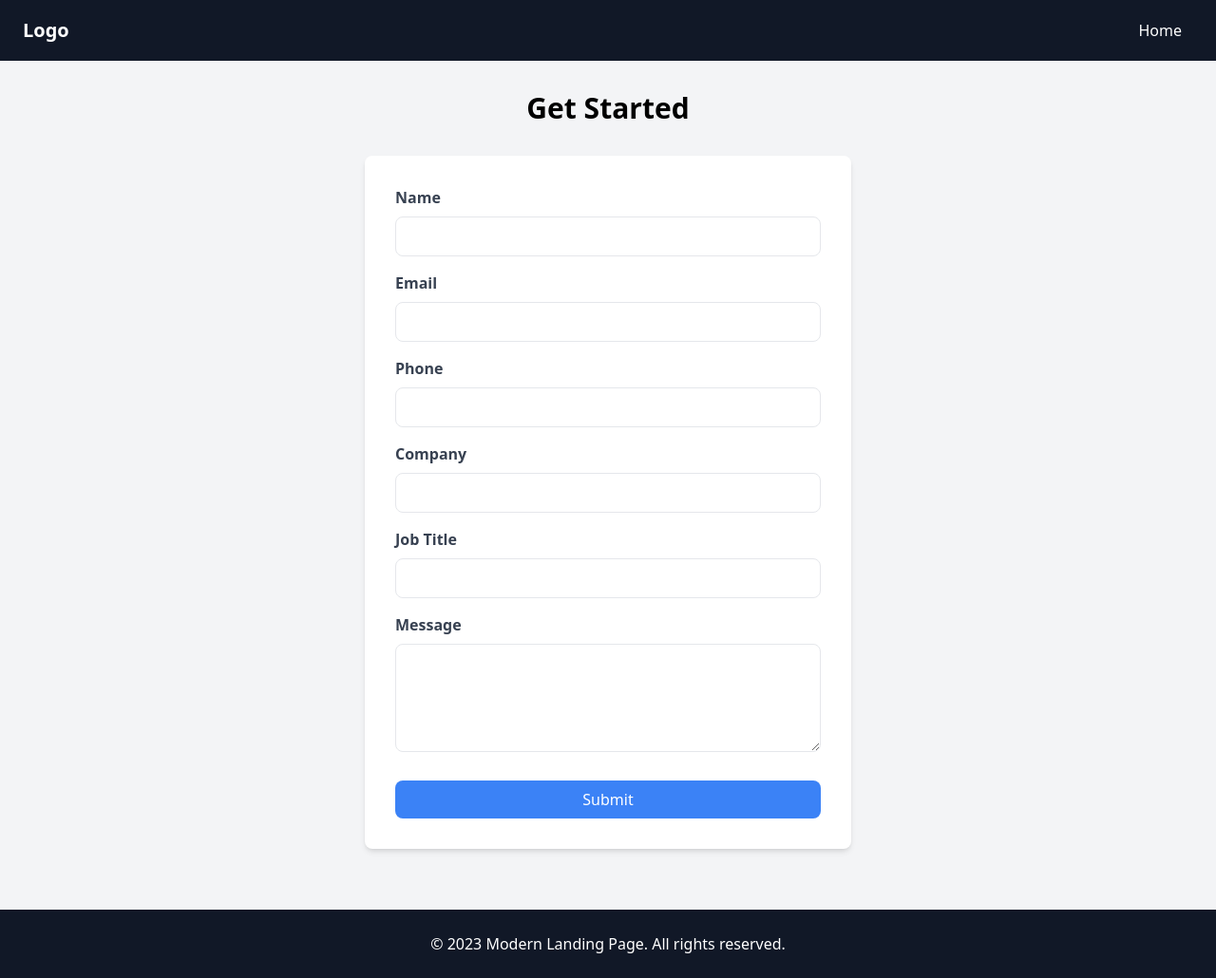
After one commit to nimblegeek/MakerModeDev, a Flask app: page /get-started in a window 1280 px wide. The commit adds this page. Shown: the whole page at 95% size. Run offline with Flask 3, Linux system fonts and the light colour scheme; some libraries are stand-ins or nearby versions.

Commit message:
Agent query: Is the landing page accessible and displaying correctly? Can you navigate to the "Get Started" page?

```diff
--- a/app.py
+++ b/app.py
@@ -1,10 +1,51 @@
-from flask import Flask, render_template
+import os
+from flask import Flask, render_template, request, jsonify
+from flask_sqlalchemy import SQLAlchemy
+from sqlalchemy.orm import DeclarativeBase
 
+class Base(DeclarativeBase):
+    pass
+
+db = SQLAlchemy(model_class=Base)
 app = Flask(__name__)
+
+# Configure SQLite database
+app.config['SQLALCHEMY_DATABASE_URI'] = 'sqlite:///submissions.db'
+app.config['SQLALCHEMY_TRACK_MODIFICATIONS'] = False
+db.init_app(app)
+
+class Submission(db.Model):
+    id = db.Column(db.Integer, primary_key=True)
+    name = db.Column(db.String(100), nullable=False)
+    email = db.Column(db.String(120), nullable=False)
+    phone = db.Column(db.String(20), nullable=False)
+    company = db.Column(db.String(100), nullable=False)
+    job_title = db.Column(db.String(100), nullable=False)
+    message = db.Column(db.Text, nullable=False)
+
+with app.app_context():
+    db.create_all()
 
 @app.route('/')
 def index():
     return render_template('index.html')
 
+@app.route('/get-started', methods=['GET', 'POST'])
+def get_started():
+    if request.method == 'POST':
+        data = request.json
+        new_submission = Submission(
+            name=data['name'],
+            email=data['email'],
+            phone=data['phone'],
+            company=data['company'],
+            job_title=data['jobTitle'],
+            message=data['message']
+        )
+        db.session.add(new_submission)
+        db.session.commit()
+        return jsonify({'success': True, 'message': 'Form submitted successfully!'}), 200
+    return render_template('get_started.html')
+
 if __name__ == '__main__':
     app.run(host='0.0.0.0', port=5000, debug=True)
--- a/static/js/main.js
+++ b/static/js/main.js
@@ -9,21 +9,6 @@ document.addEventListener('DOMContentLoaded', () => {
         });
     });
 
-    // Form submission
-    const form = document.getElementById('signup-form');
-    form.addEventListener('submit', (e) => {
-        e.preventDefault();
-        const email = form.querySelector('input[type="email"]').value;
-        alert(`Thank you for signing up with email: ${email}`);
-        form.reset();
-    });
-
-    // Add animation to feature icons
-    const featureIcons = document.querySelectorAll('#features img');
-    featureIcons.forEach(icon => {
-        icon.classList.add('feature-icon');
-    });
-
     // Calendly modal
     const calendlyButton = document.getElementById('calendly-button');
     if (calendlyButton) {
@@ -31,7 +16,38 @@ document.addEventListener('DOMContentLoaded', () => {
             Calendly.initPopupWidget({url: 'https://calendly.com/your-calendly-link'});
             return false;
         });
-    } else {
-        console.error('Calendly button not found');
+    }
+
+    // Get Started form submission
+    const getStartedForm = document.getElementById('get-started-form');
+    if (getStartedForm) {
+        getStartedForm.addEventListener('submit', async (e) => {
+            e.preventDefault();
+            const formData = new FormData(getStartedForm);
+            const data = Object.fromEntries(formData.entries());
+            data.jobTitle = data['job-title'];
+            delete data['job-title'];
+
+            try {
+                const response = await fetch('/get-started', {
+                    method: 'POST',
+                    headers: {
+                        'Content-Type': 'application/json',
+                    },
+                    body: JSON.stringify(data),
+                });
+
+                if (response.ok) {
+                    const result = await response.json();
+                    alert(result.message);
+                    getStartedForm.reset();
+                } else {
+                    alert('An error occurred. Please try again.');
+                }
+            } catch (error) {
+                console.error('Error:', error);
+                alert('An error occurred. Please try again.');
+            }
+        });
     }
 });
--- /dev/null
+++ b/templates/get_started.html
@@ -0,0 +1,57 @@
+<!DOCTYPE html>
+<html lang="en">
+<head>
+    <meta charset="UTF-8">
+    <meta name="viewport" content="width=device-width, initial-scale=1.0">
+    <title>Get Started - Modern Landing Page</title>
+    <script src="https://cdn.tailwindcss.com"></script>
+    <link rel="stylesheet" href="{{ url_for('static', filename='css/styles.css') }}">
+</head>
+<body class="font-sans bg-gray-100">
+    <header class="bg-gray-900 text-white">
+        <nav class="container mx-auto px-6 py-3 flex justify-between items-center">
+            <a href="/" class="text-xl font-bold">Logo</a>
+            <a href="/" class="px-3 py-2 hover:text-gray-300">Home</a>
+        </nav>
+    </header>
+
+    <main class="container mx-auto px-6 py-8">
+        <h1 class="text-3xl font-bold mb-8 text-center">Get Started</h1>
+        <form id="get-started-form" class="max-w-lg mx-auto bg-white p-8 rounded-lg shadow-md">
+            <div class="mb-4">
+                <label for="name" class="block text-gray-700 font-bold mb-2">Name</label>
+                <input type="text" id="name" name="name" required class="w-full px-3 py-2 border rounded-lg">
+            </div>
+            <div class="mb-4">
+                <label for="email" class="block text-gray-700 font-bold mb-2">Email</label>
+                <input type="email" id="email" name="email" required class="w-full px-3 py-2 border rounded-lg">
+            </div>
+            <div class="mb-4">
+                <label for="phone" class="block text-gray-700 font-bold mb-2">Phone</label>
+                <input type="tel" id="phone" name="phone" required class="w-full px-3 py-2 border rounded-lg">
+            </div>
+            <div class="mb-4">
+                <label for="company" class="block text-gray-700 font-bold mb-2">Company</label>
+                <input type="text" id="company" name="company" required class="w-full px-3 py-2 border rounded-lg">
+            </div>
+            <div class="mb-4">
+                <label for="job-title" class="block text-gray-700 font-bold mb-2">Job Title</label>
+                <input type="text" id="job-title" name="job-title" required class="w-full px-3 py-2 border rounded-lg">
+            </div>
+            <div class="mb-6">
+                <label for="message" class="block text-gray-700 font-bold mb-2">Message</label>
+                <textarea id="message" name="message" required class="w-full px-3 py-2 border rounded-lg" rows="4"></textarea>
+            </div>
+            <button type="submit" class="w-full bg-blue-500 text-white py-2 px-4 rounded-lg hover:bg-blue-600 transition duration-300">Submit</button>
+        </form>
+    </main>
+
+    <footer class="bg-gray-900 text-white py-6 mt-8">
+        <div class="container mx-auto px-6 text-center">
+            <p>&copy; 2023 Modern Landing Page. All rights reserved.</p>
+        </div>
+    </footer>
+
+    <script src="{{ url_for('static', filename='js/main.js') }}"></script>
+</body>
+</html>
--- a/templates/index.html
+++ b/templates/index.html
@@ -60,10 +60,7 @@
             <div class="container mx-auto px-6 text-center">
                 <h2 class="text-3xl font-bold mb-6">Ready to Get Started?</h2>
                 <p class="text-xl mb-12">Join us today and experience the difference</p>
-                <form id="signup-form" class="max-w-md mx-auto">
-                    <input type="email" placeholder="Enter your email" class="w-full px-4 py-2 mb-4 text-gray-900 rounded" required>
-                    <button type="submit" class="bg-white text-blue-500 px-6 py-3 rounded-lg hover:bg-gray-100 transition duration-300">Sign Up Now</button>
-                </form>
+                <a href="{{ url_for('get_started') }}" class="bg-white text-blue-500 px-6 py-3 rounded-lg hover:bg-gray-100 transition duration-300">Get Started</a>
             </div>
         </section>
     </main>
```
Also changed, not shown: instance/submissions.db (added).
